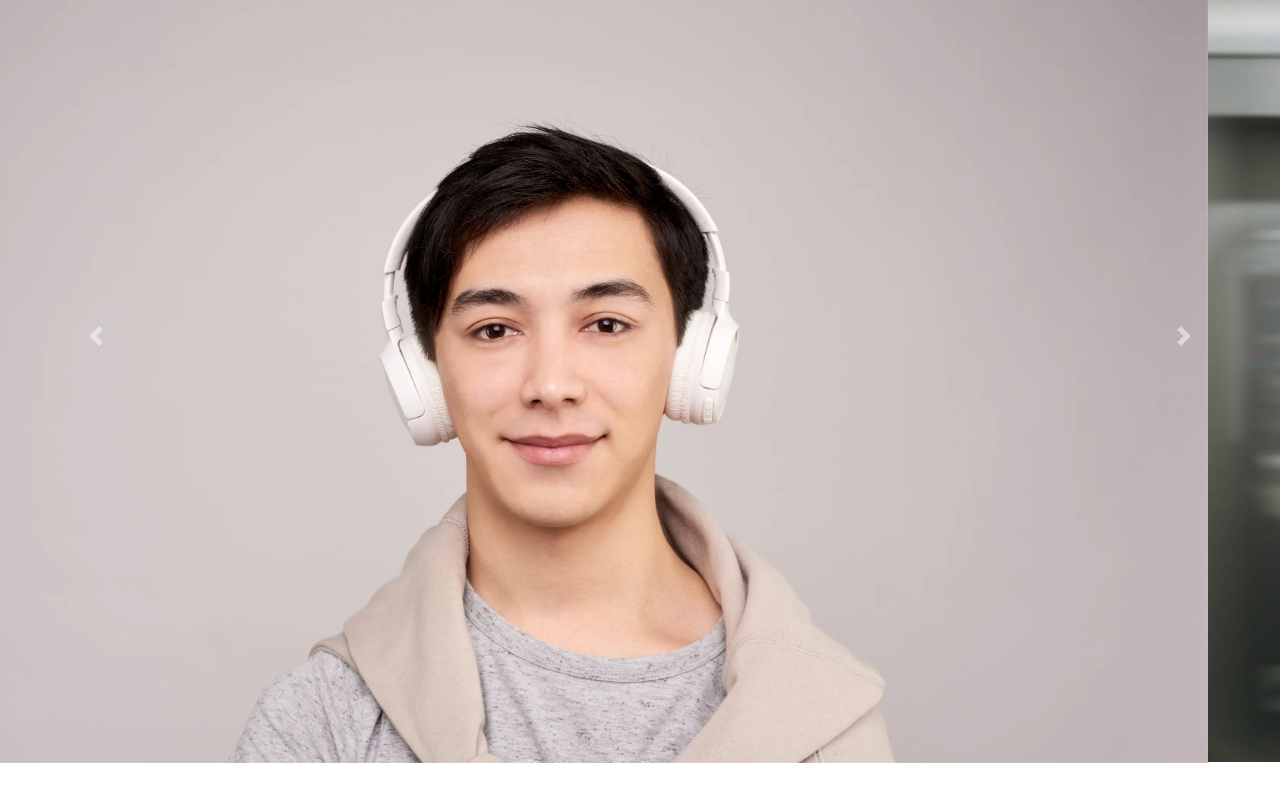
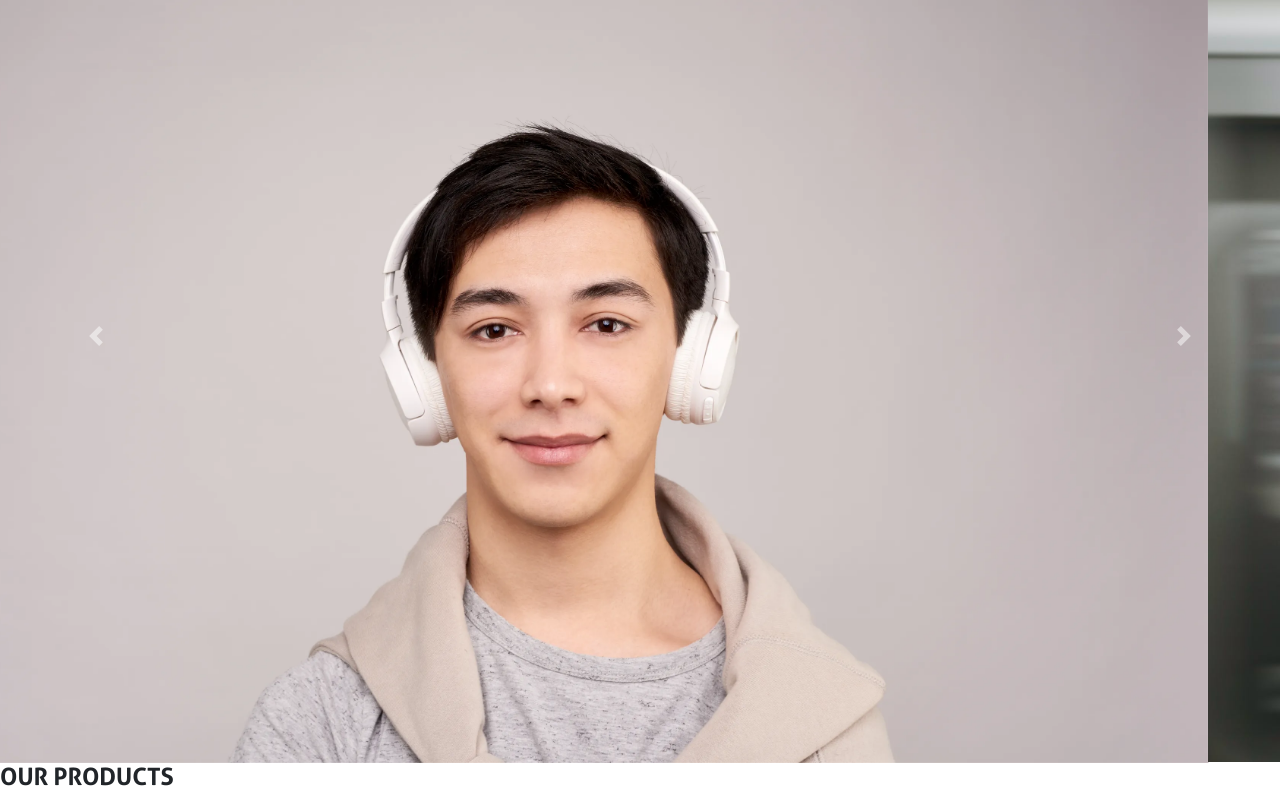
Before and after one commit to Code-Institute-Submissions/Project-18, a plain HTML site: page index.html in a window 1280 px wide. Shown: the part 1939-2739 px from the top of the page. Before the commit the page ends 2702 px from the top, so only its background shows below. Drawn offline with nearby package versions, Linux system fonts and the light colour scheme.

Commit message:
added our product text

```diff
--- a/index.html
+++ b/index.html
@@ -115,6 +115,14 @@
       </a>
       </div>
 
+      <!-- fourth section -->
+        <!-- products section -->
+      <div id="product" class="our-product-text">
+        <h4>OUR PRODUCTS</h4>
+      </div>
+
+
+
 
 
 
```
